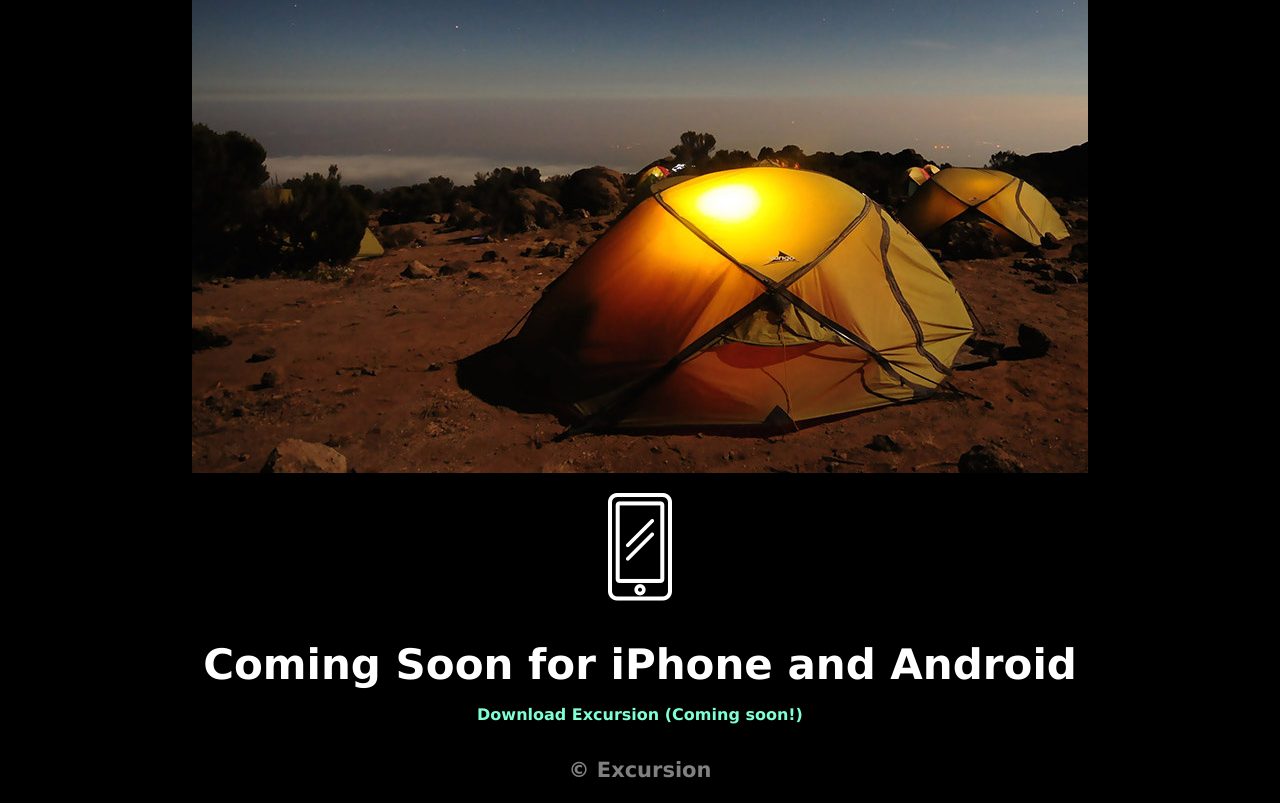
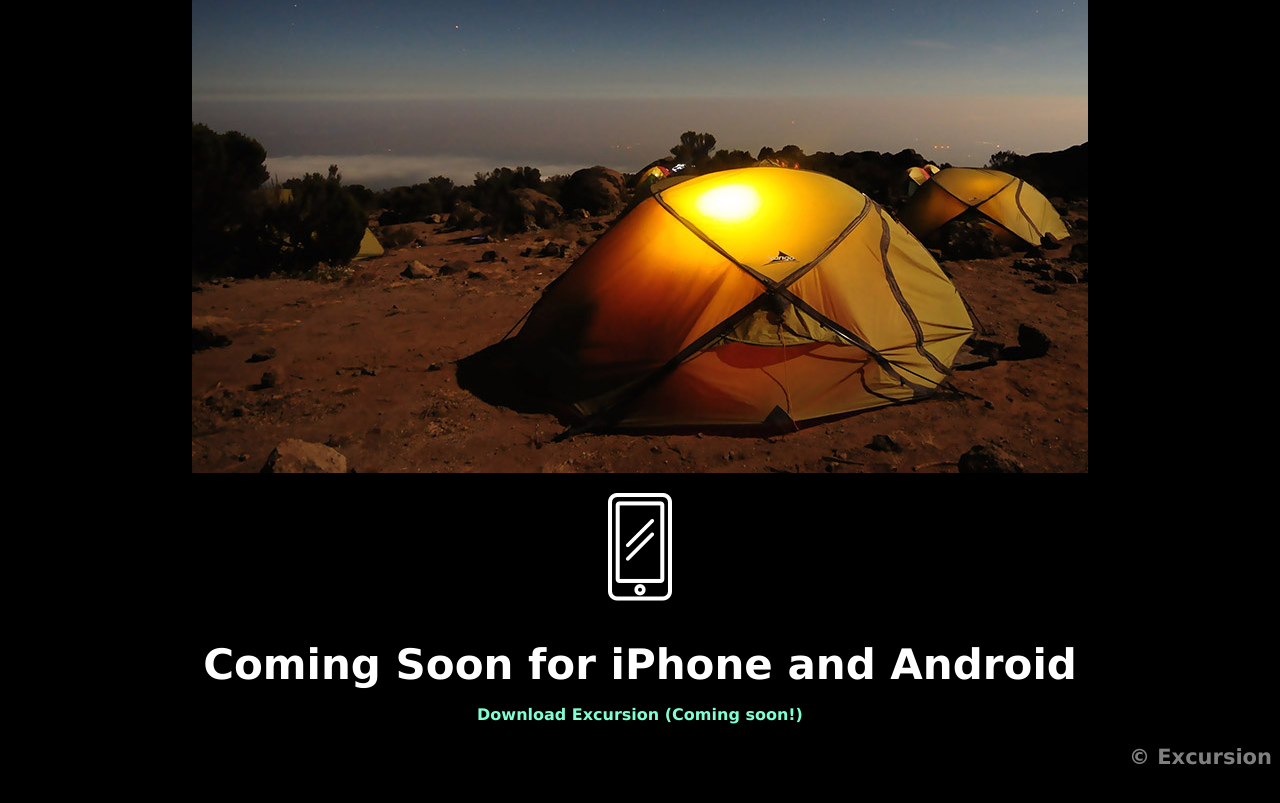
Before and after one commit to chelseaariell/excursion, a plain HTML site: page index.html in a window 1280 px wide. Shown: the part 532-1335 px from the top of the page. Drawn offline with Linux system fonts and the light colour scheme.

Commit message:
Add changes to footer div.

```diff
--- a/index.html
+++ b/index.html
@@ -23,7 +23,7 @@
     </P>
     <h2>Coming Soon for iPhone and Android</p>
     <p>Download Excursion (Coming soon!)</p>
-    <h3>&copy; Excursion</h3>
+    <div id="footer"><h3>&copy; Excursion</h3>
     </div>
   </body>
 </html>
--- a/resources/css/style.css
+++ b/resources/css/style.css
@@ -27,7 +27,7 @@ h3 {
   font-size: 21px;
   color: gray;
 }
-.footer {
+#footer {
   text-align: right;
   color: gray;
 }
```
